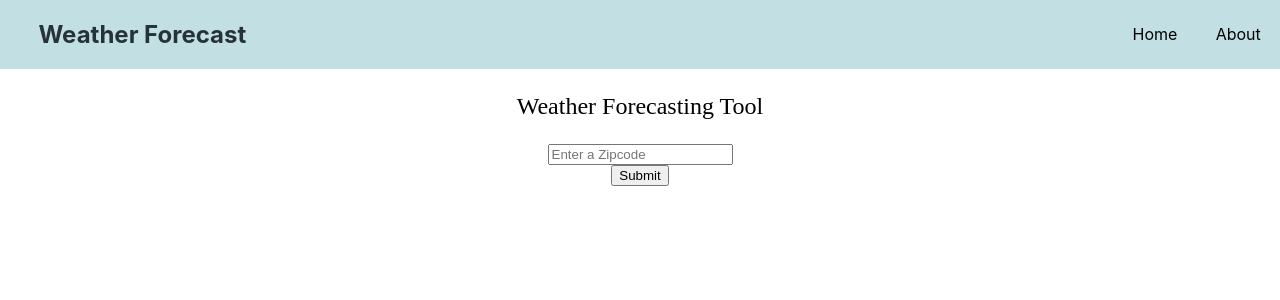
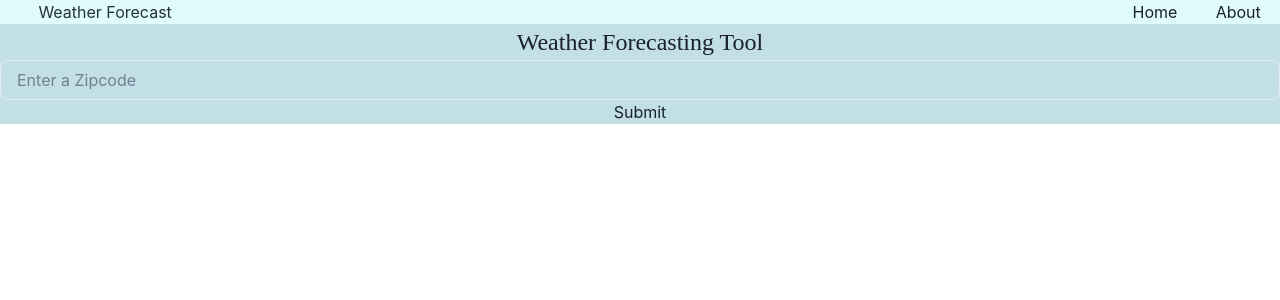
Before and after one commit to omgitsomg/myfirstwebsite, a Next.js app: page / in a window 1280 px wide. Shown: the top 300 px of the page. Built offline with nearby package versions, Linux system fonts and the light colour scheme; no server answers.

Commit message:
Added Chakra Ui to the project

```diff
--- a/package.json
+++ b/package.json
@@ -9,6 +9,10 @@
     "lint": "next lint"
   },
   "dependencies": {
+    "@chakra-ui/react": "^2.5.1",
+    "@emotion/react": "^11.10.6",
+    "@emotion/styled": "^11.10.6",
+    "framer-motion": "^10.2.3",
     "next": "12.3.0",
     "react": "18.2.0",
     "react-dom": "18.2.0"
--- a/pages/_app.js
+++ b/pages/_app.js
@@ -1,8 +1,13 @@
 import '../styles/globals.css'
 import '../styles/weather-icons.css'
+import { ChakraProvider } from '@chakra-ui/react'
 
 function MyApp({ Component, pageProps }) {
-  return <Component {...pageProps} />
+  return (
+    <ChakraProvider>
+      <Component {...pageProps} />
+    </ChakraProvider>
+  )
 }
 
 export default MyApp
--- a/pages/index.js
+++ b/pages/index.js
@@ -5,6 +5,7 @@
 import styles from '../styles/Homepage.module.css'
 import Navbar from '../components/Navbar'
 import Collapsible from '../components/Collapsible'
+import { Input } from '@chakra-ui/react'
 
 export default function Home() {
 
@@ -63,11 +64,13 @@
       <Navbar></Navbar>
       <div className={ styles.body }>
         <p className={ styles.title }>Weather Forecasting Tool</p>
-        <input
+        <Input
+          variant="outline"
           type="text"
           id="zipcode"
           placeholder="Enter a Zipcode"
           onChange={(newComment) => setZipcode(newComment.target.value)}
+          size="md"
           />
         <button onClick={() => {
           getLatitudeLongitude().then((data) => {
--- a/styles/Homepage.module.css
+++ b/styles/Homepage.module.css
@@ -3,6 +3,7 @@
     flex-direction: column;
     justify-content: center;
     align-items: center;
+    background-color: #c2dfe3;
 }
 
 .title {
--- a/styles/Navbar.module.css
+++ b/styles/Navbar.module.css
@@ -1,7 +1,7 @@
 .navbar {
     display: flex;
     align-items: center;
-    background: #C2DFE3;
+    background: #E0FBFC;
     justify-content: space-between;
 }
 
```
Also changed, not shown: 2 other files (tests, documents, lock files or other folders).
